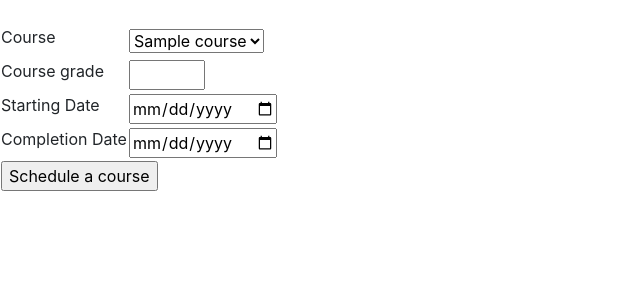
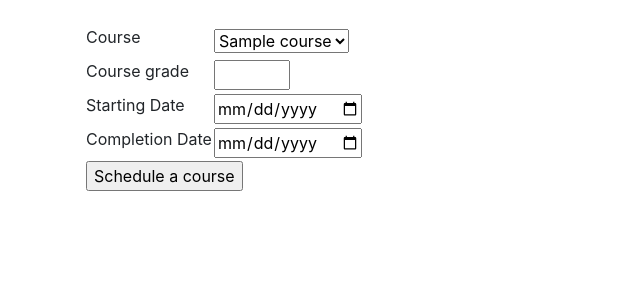
Before and after one commit to akirataguchi115/csgo, a Flask app: page /coursecompletions/new/ in a window 1280 px wide. Shown: the part 80-380 px from the top of the page, without its empty margins (0-640 px from the left). Run offline with Flask 2, Linux system fonts and the light colour scheme; a user stored in the database is signed in; tables that the repository leaves empty hold one stand-in row (values such as "Sample post"); some libraries are stand-ins or nearby versions.

Commit message:
satisfy achecker html needs

```diff
--- a/application/templates/layout.html
+++ b/application/templates/layout.html
@@ -47,7 +47,7 @@
     </nav>
 
 
-      <main role="main" class"container">
+      <main role="main" class="container">
         {% block body %}
         <p>
           Content.
```
